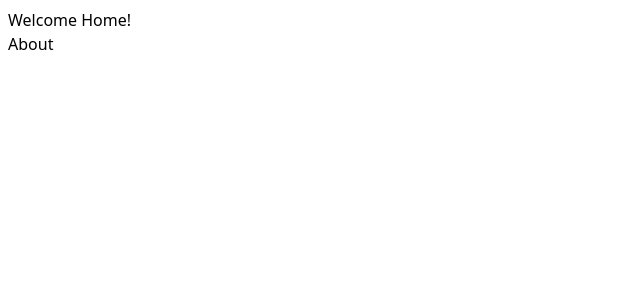
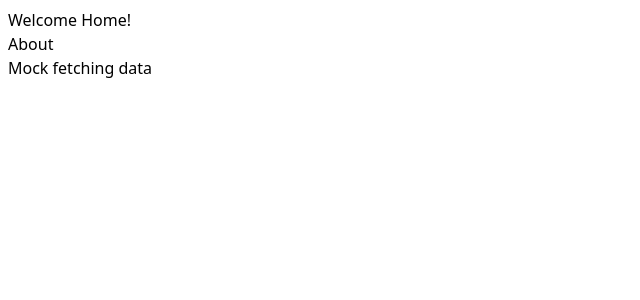
Before and after one commit to kanzoonrekza/trackr-app, a React (Vite) app: page / in a window 1280 px wide. Shown: the top 300 px of the page, without its empty margins (0-640 px from the left). Built offline with nearby package versions, Linux system fonts and the light colour scheme.

Commit message:
isntall and setup tanstack query

```diff
--- a/package.json
+++ b/package.json
@@ -10,6 +10,7 @@
     "preview": "vite preview"
   },
   "dependencies": {
+    "@tanstack/react-query": "^5.45.1",
     "@tanstack/react-router": "^1.38.1",
     "react": "^18.2.0",
     "react-dom": "^18.2.0"
--- a/src/main.tsx
+++ b/src/main.tsx
@@ -1,10 +1,11 @@
 import { RouterProvider, createRouter } from "@tanstack/react-router";
 import React from "react";
 import ReactDOM from "react-dom/client";
-import './index.css';
+import "./index.css";
 
 // Import the generated route tree
 import { routeTree } from "./routeTree.gen";
+import { QueryClient, QueryClientProvider } from "@tanstack/react-query";
 
 // Create a new router instance
 const router = createRouter({ routeTree });
@@ -16,13 +17,18 @@ declare module "@tanstack/react-router" {
 	}
 }
 
+// Create a client
+const queryClient = new QueryClient();
+
 // Render the app
 const rootElement = document.getElementById("root")!;
 if (!rootElement.innerHTML) {
 	const root = ReactDOM.createRoot(rootElement);
 	root.render(
 		<React.StrictMode>
-			<RouterProvider router={router} />
+			<QueryClientProvider client={queryClient}>
+				<RouterProvider router={router} />
+			</QueryClientProvider>
 		</React.StrictMode>
 	);
 }
--- a/src/routes/index.lazy.tsx
+++ b/src/routes/index.lazy.tsx
@@ -1,3 +1,4 @@
+import { useQuery } from "@tanstack/react-query";
 import { Link, createLazyFileRoute } from "@tanstack/react-router";
 
 export const Route = createLazyFileRoute("/")({
@@ -5,10 +6,21 @@ export const Route = createLazyFileRoute("/")({
 });
 
 function Index() {
+	const { isPending, data } = useQuery({
+		queryKey: ["todos"],
+		queryFn: () =>
+			new Promise<string>((resolve) => {
+				setTimeout(() => {
+					resolve("Mock fetching data");
+				}, 1000);
+			}),
+	});
+
 	return (
 		<div className="p-2">
 			<h3>Welcome Home!</h3>
-      <Link to="/about">About</Link>
+			<Link to="/about">About</Link>
+			<p>{isPending ? "Loading..." : data}</p>
 		</div>
 	);
 }
```
Also changed, not shown: 1 other file (tests, documents, lock files or other folders).
